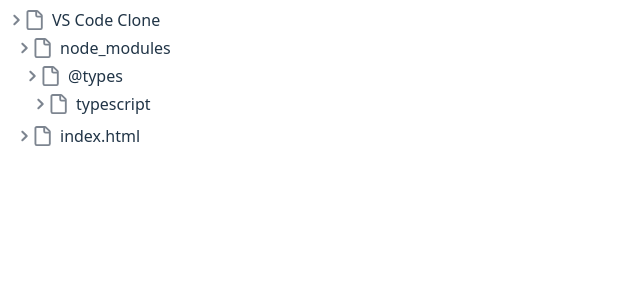
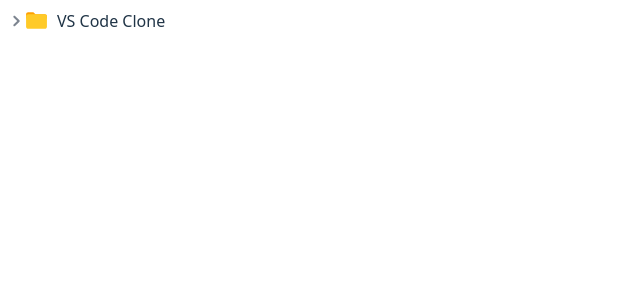
Before and after one commit to GergesHany/Code-Editor, a React (Vite) app: page / in a window 1280 px wide. Shown: the top 300 px of the page, without its empty margins (0-640 px from the left). Built offline with nearby package versions, Linux system fonts and the light colour scheme.

Commit message:
added BottomArrowIcon and open, close folder

```diff
--- a/src/component/RecursiveComponent.tsx
+++ b/src/component/RecursiveComponent.tsx
@@ -1,25 +1,44 @@
-import FileIcon from "./SVG/file";
+import { useState } from "react";
+import FolderIcon from "./SVG/Folder";
 import { IFile } from "../interfaces/index";
 import RightArrowIcon from '../component/SVG/RightArrowIcon'
+import BottomArrowIcon from '../component/SVG/BottomArrowIcon'
+import FileIcon from "./SVG/file";
 
 interface IProps {
   fileTree: IFile;
 }
 
-const RecursiveComponent = ({fileTree: {name, children}}: IProps) => {
+const RecursiveComponent = ({fileTree: {name, isFolder, children}}: IProps) => {
+
+  const [isOpen, setIsOpen] = useState<boolean>(false);
+  const toggle = () => setIsOpen(prev => !prev);
+
   return (
     <div className="mb-2 ml-2 cursor-pointer">
         <div className="flex items-center mb-1">
-          <RightArrowIcon />
-          <span className="mr-2">
-            <FileIcon />
-          </span>
-          <span> {name} </span>
+          {isFolder ? (
+            <div onClick={toggle} className="flex items-center">
+              {isOpen ? <BottomArrowIcon /> : <RightArrowIcon />}
+              <FolderIcon />
+              <span className="ml-2"> {name} </span>
+            </div>
+          ) :
+          (
+            <div className="flex items-center mb-1 mr-2">
+              <FileIcon />
+              <span className="ml-2"> {name} </span>
+            </div>
+          )}
+
         </div>
 
-        {children && children.map((child, idx) => (
-          <RecursiveComponent fileTree={child} key={idx} />
-        ))}
+        {isOpen && isFolder ? (
+          <div className="ml-4">
+            {children && children.map((child, idx) => (<RecursiveComponent fileTree={child} key={idx} /> ))}
+          </div>
+        ) : null}
+
     </div>
   );
 };
--- /dev/null
+++ b/src/component/SVG/BottomArrowIcon.tsx
@@ -0,0 +1,9 @@
+function BottomArrowIcon() {
+    return (
+      <svg aria-hidden="true" focusable="false" role="img" viewBox="0 0 12 12" width={16} height={16} fill="#7d8590">
+        <path d="M6 8.825c-.2 0-.4-.1-.5-.2l-3.3-3.3c-.3-.3-.3-.8 0-1.1.3-.3.8-.3 1.1 0l2.7 2.7 2.7-2.7c.3-.3.8-.3 1.1 0 .3.3.3.8 0 1.1l-3.2 3.2c-.2.2-.4.3-.6.3Z"></path>
+      </svg>
+    );
+}
+
+export default BottomArrowIcon;
```
